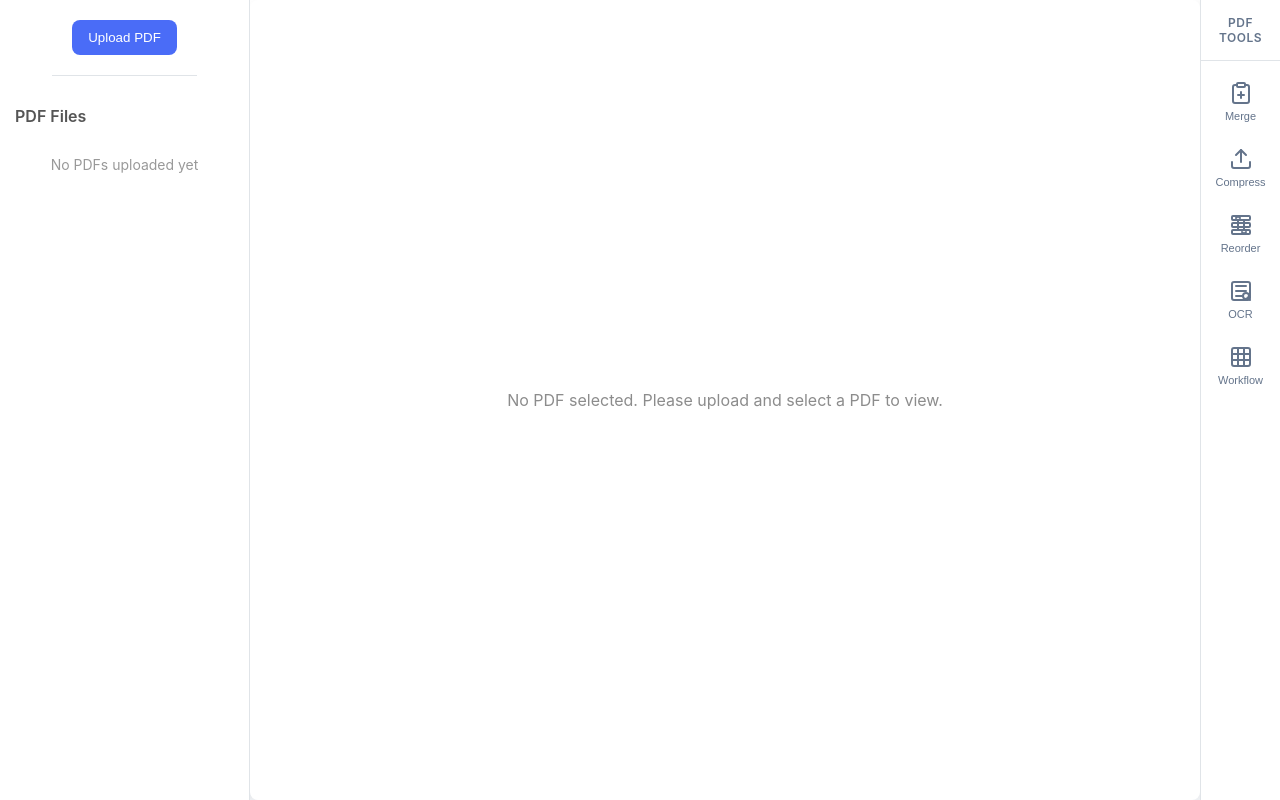
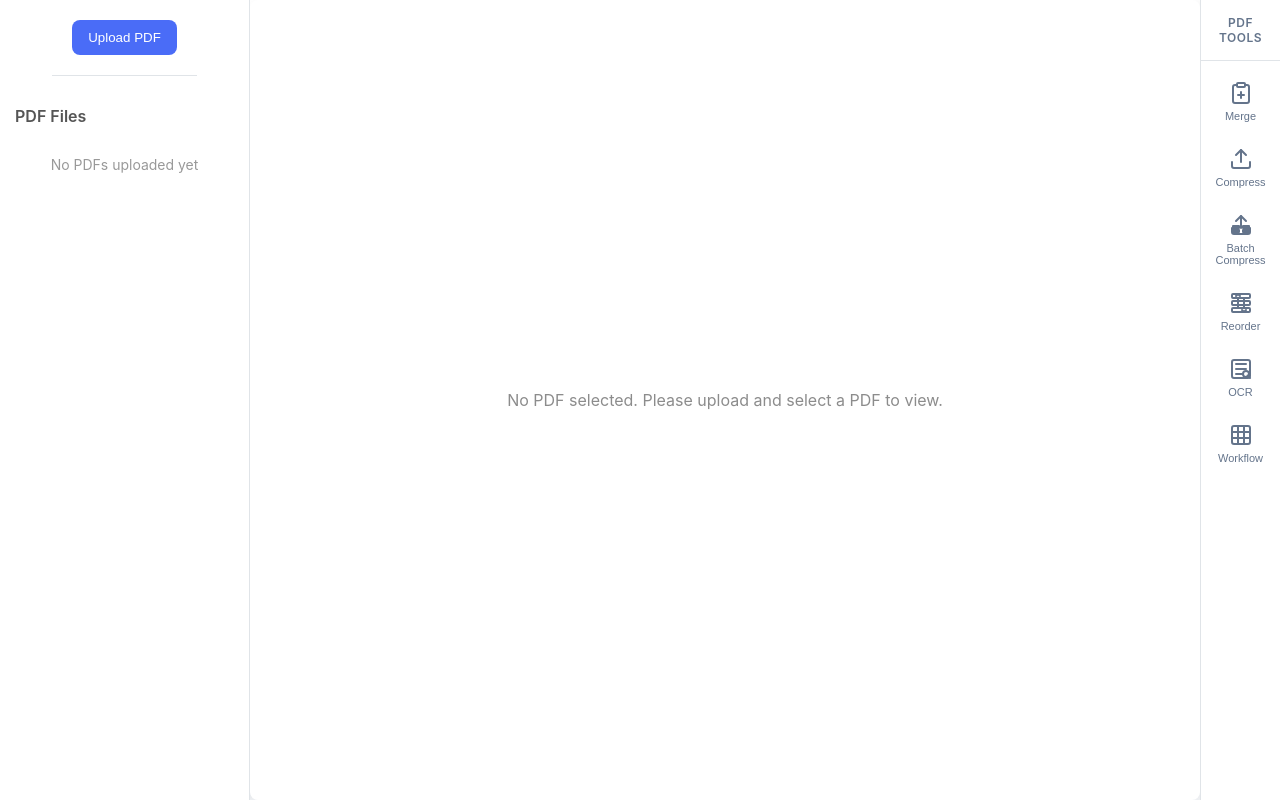
Before and after one commit to clearpdf/clearpdf, a plain HTML site: page index.html in a window 1280 px wide. Drawn offline with nearby package versions, Linux system fonts and the light colour scheme.

Commit message:
Update index.html

```diff
--- a/index.html
+++ b/index.html
@@ -100,6 +100,21 @@
                         </div>
                     </div>
                 </div>
+                <!-- Add Batch Compression button -->
+                <button class="tool-button" id="batch-compress-tool" title="Batch Compress Multiple PDFs">
+                    <div class="tool-icon batch-compress-icon">
+                        <svg xmlns="http://www.w3.org/2000/svg" viewBox="0 0 24 24" fill="none" stroke="currentColor" stroke-width="2" stroke-linecap="round" stroke-linejoin="round">
+                            <path d="M21 15v4a2 2 0 0 1-2 2H5a2 2 0 0 1-2-2v-4"></path>
+                            <polyline points="17 8 12 3 7 8"></polyline>
+                            <line x1="12" y1="3" x2="12" y2="15"></line>
+                            <rect x="4" y="17" width="6" height="2"></rect>
+                            <rect x="14" y="17" width="6" height="2"></rect>
+                            <rect x="4" y="13" width="6" height="2"></rect>
+                            <rect x="14" y="13" width="6" height="2"></rect>
+                        </svg>
+                    </div>
+                    <span>Batch Compress</span>
+                </button>
                 <!-- <button class="tool-button" title="Split PDF">
                     <div class="tool-icon split-icon">
                         <svg xmlns="http://www.w3.org/2000/svg" viewBox="0 0 24 24" fill="none" stroke="currentColor" stroke-width="2" stroke-linecap="round" stroke-linejoin="round">
@@ -182,6 +197,11 @@
     <script src="./features/merge.js"></script>
     <!-- Add the compress.js script -->
     <script src="./features/compress.js"></script>
+    <!-- Add these lines to the head section of your HTML file -->
+    <link rel="stylesheet" href="styles/multi-upload.css">
+
+    <!-- Add this line before the closing body tag, after compress.js -->
+    <script src="features/multi-upload.js"></script>
     <!-- Add the OCR script -->
     <!-- <script src="./features/ocr.js"></script> -->
     <!-- Add the Workflow script -->
```
